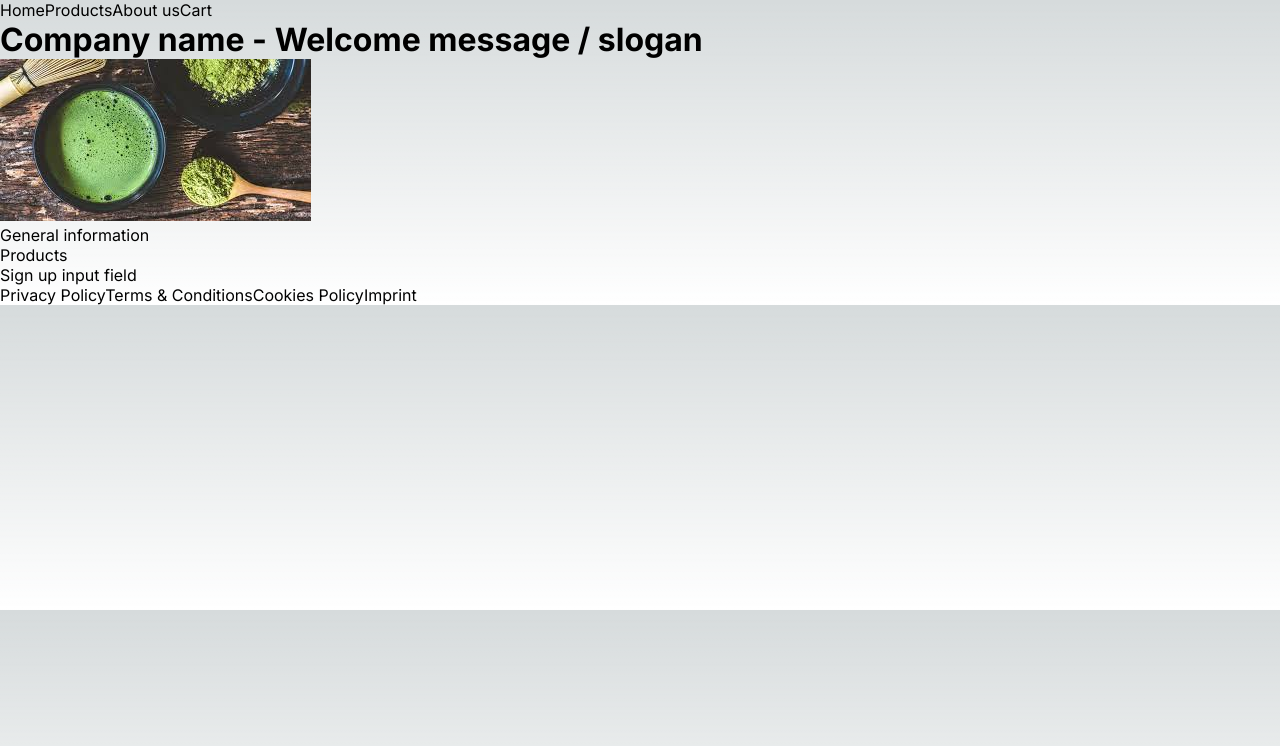
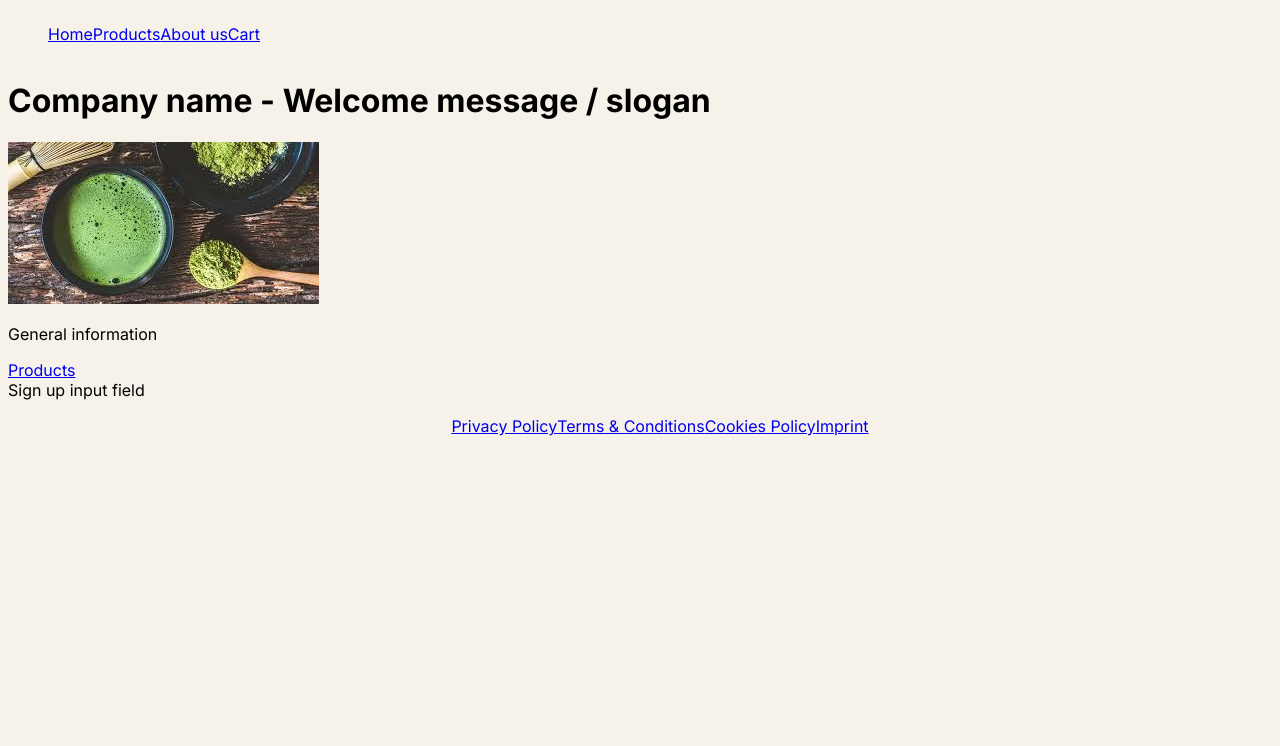
Before and after one commit to valashsab/next-js-ecommerce-store-vs, a Next.js app: page / in a window 1280 px wide. Shown: the top 746 px of the page. Built offline with nearby package versions, Linux system fonts and the light colour scheme.

Commit message:
Add styling to nav & footer

```diff
--- a/app/globals.scss
+++ b/app/globals.scss
@@ -1,107 +1,41 @@
-:root {
-  --max-width: 1100px;
-  --border-radius: 12px;
-  --font-mono: ui-monospace, Menlo, Monaco, 'Cascadia Mono', 'Segoe UI Mono',
-    'Roboto Mono', 'Oxygen Mono', 'Ubuntu Monospace', 'Source Code Pro',
-    'Fira Mono', 'Droid Sans Mono', 'Courier New', monospace;
-
-  --foreground-rgb: 0, 0, 0;
-  --background-start-rgb: 214, 219, 220;
-  --background-end-rgb: 255, 255, 255;
-
-  --primary-glow: conic-gradient(
-    from 180deg at 50% 50%,
-    #16abff33 0deg,
-    #0885ff33 55deg,
-    #54d6ff33 120deg,
-    #0071ff33 160deg,
-    transparent 360deg
-  );
-  --secondary-glow: radial-gradient(
-    rgba(255, 255, 255, 1),
-    rgba(255, 255, 255, 0)
-  );
-
-  --tile-start-rgb: 239, 245, 249;
-  --tile-end-rgb: 228, 232, 233;
-  --tile-border: conic-gradient(
-    #00000080,
-    #00000040,
-    #00000030,
-    #00000020,
-    #00000010,
-    #00000010,
-    #00000080
-  );
-
-  --callout-rgb: 238, 240, 241;
-  --callout-border-rgb: 172, 175, 176;
-  --card-rgb: 180, 185, 188;
-  --card-border-rgb: 131, 134, 135;
+// Nav
+.nav {
+  display: flex;
+  justify-content: flex-start;
+  align-items: center;
+  flex-direction: row;
+  text-align: left;
 }
 
-@media (prefers-color-scheme: dark) {
-  :root {
-    --foreground-rgb: 255, 255, 255;
-    --background-start-rgb: 0, 0, 0;
-    --background-end-rgb: 0, 0, 0;
-
-    --primary-glow: radial-gradient(rgba(1, 65, 255, 0.4), rgba(1, 65, 255, 0));
-    --secondary-glow: linear-gradient(
-      to bottom right,
-      rgba(1, 65, 255, 0),
-      rgba(1, 65, 255, 0),
-      rgba(1, 65, 255, 0.3)
-    );
-
-    --tile-start-rgb: 2, 13, 46;
-    --tile-end-rgb: 2, 5, 19;
-    --tile-border: conic-gradient(
-      #ffffff80,
-      #ffffff40,
-      #ffffff30,
-      #ffffff20,
-      #ffffff10,
-      #ffffff10,
-      #ffffff80
-    );
-
-    --callout-rgb: 20, 20, 20;
-    --callout-border-rgb: 108, 108, 108;
-    --card-rgb: 100, 100, 100;
-    --card-border-rgb: 200, 200, 200;
-  }
+nav ul {
+  display: flex;
+  flex-direction: row;
+}
+.nav li {
+  list-style-type: none;
+  display: flex;
+  justify-content: space-between;
 }
 
-* {
-  box-sizing: border-box;
-  padding: 0;
-  margin: 0;
+// Footer
+.footer {
+  display: flex;
+  justify-content: center;
+  align-items: center;
+  flex-direction: row;
+  text-align: left;
 }
 
-html,
-body {
-  max-width: 100vw;
-  overflow-x: hidden;
+.footer ul {
+  display: flex;
+  flex-direction: row;
 }
 
-body {
-  color: rgb(var(--foreground-rgb));
-  background: linear-gradient(
-      to bottom,
-      transparent,
-      rgb(var(--background-end-rgb))
-    )
-    rgb(var(--background-start-rgb));
+.footer li {
+  list-style-type: none;
 }
 
-a {
-  color: inherit;
-  text-decoration: none;
+// boday
+body {
+  background-color: #f6f1e9;
 }
-
-@media (prefers-color-scheme: dark) {
-  html {
-    color-scheme: dark;
-  }
-}
--- a/app/layout.js
+++ b/app/layout.js
@@ -17,21 +17,40 @@ export default function RootLayout({ children }) {
     <html lang="en">
       <body className={inter.className}>
         <div>
-          <nav>
+          <nav className="nav">
+            <ul>
+              <li className="navHome">
                 <Link href="/">Home</Link>
+              </li>
+              <li className="navProductsAbout">
                 <Link href="/products">Products</Link>
+              </li>
+              <li>
                 <Link href="/about">About us</Link>
+              </li>
+              <li className="navCart">
                 <Link href="/cart">Cart</Link>
+              </li>
+            </ul>
           </nav>
         </div>
-
         {children}
         <div>
-          <footer>
+          <footer className="footer">
+            <ul>
+              <li>
                 <Link href="/privacypolicy">Privacy Policy</Link>
+              </li>
+              <li>
                 <Link href="/termsandconditions">Terms & Conditions</Link>
+              </li>
+              <li>
                 <Link href="/cookiespolicy">Cookies Policy</Link>
+              </li>
+              <li>
                 <Link href="/imprint">Imprint</Link>
+              </li>
+            </ul>
           </footer>
         </div>
       </body>
```
Lines whose indentation alone changed are shown as unchanged.
